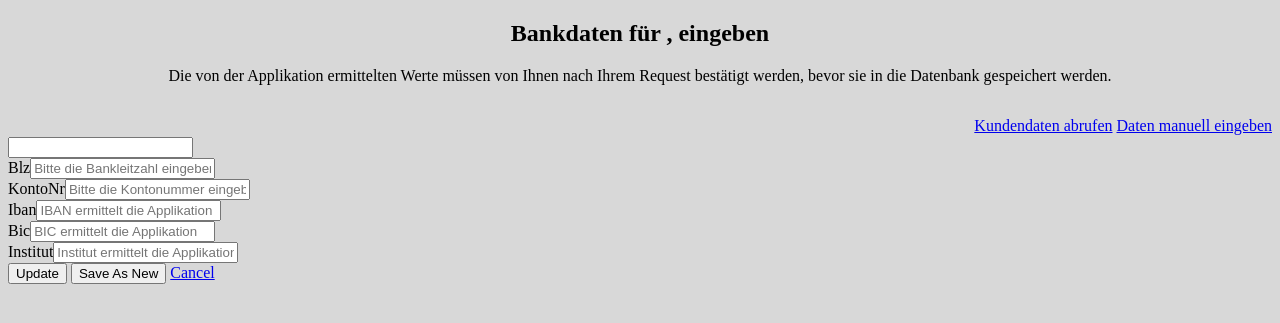
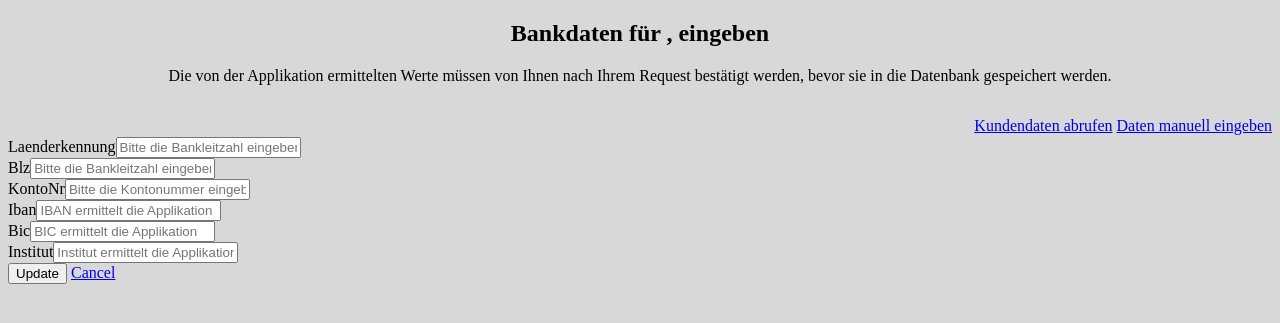
Before and after one commit to tklustig/yii2_ErkanImmo, a Yii app: template backend/views/bankverbindung/create.php in a window 1280 px wide. Shown: the top 323 px of the page. Run offline with PHP 8.4 and a stand-in for Yii, Linux system fonts and the light colour scheme; the template is opened without the code that fills it, so the values that code supplies are empty; form fields are guessed from the names that the template uses; some libraries are stand-ins or nearby versions.

Commit message:
Bankdaten erzeugen:Jquery:Teil1

```diff
--- a/backend/models/Bankverbindung.php
+++ b/backend/models/Bankverbindung.php
@@ -9,7 +9,8 @@ class Bankverbindung extends BaseBankverbindung {
 
     public function rules() {
         return array_replace_recursive(parent::rules(), [
-            [['laenderkennung', 'blz', 'kontoNr'], 'required'],
+           [['laenderkennung', 'blz', 'kontoNr'], 'required', 'except' => 'create_Bankverbindung'],
+            [['laenderkennung', 'blz', 'kontoNr'], 'safe', 'on' => 'create_Bankverbindung'],
             [['blz', 'kontoNr', 'angelegt_von', 'aktualisiert_von'], 'integer'],
             [['angelegt_am', 'aktualisiert_am'], 'safe'],
             [['laenderkennung'], 'string', 'max' => 3],
--- a/backend/models/base/Bankverbindung.php
+++ b/backend/models/base/Bankverbindung.php
@@ -19,7 +19,8 @@ class Bankverbindung extends \yii\db\ActiveRecord {
 
     public function rules() {
         return [
-            [['laenderkennung', 'blz', 'kontoNr'], 'required'],
+            [['laenderkennung', 'blz', 'kontoNr'], 'required', 'except' => 'create_Bankverbindung'],
+            [['laenderkennung', 'blz', 'kontoNr'], 'safe', 'on' => 'create_Bankverbindung'],
             [['blz', 'kontoNr', 'angelegt_von', 'aktualisiert_von'], 'integer'],
             [['angelegt_am', 'aktualisiert_am'], 'safe'],
             [['laenderkennung'], 'string', 'max' => 3],
--- a/backend/views/bankverbindung/_form.php
+++ b/backend/views/bankverbindung/_form.php
@@ -17,24 +17,19 @@ use kartik\widgets\ActiveForm;
 
     <?= $form->errorSummary($model); ?>
     <br><br>
-    <div class="col-md-4">
+    <div class="col-md-12">
         <?=
-        $form->field($model, 'laenderkennung')->widget(\kartik\widgets\Select2::classname(), [
-            'data' => \yii\helpers\ArrayHelper::map(\backend\models\LLaenderkennung::find()->orderBy('code')->asArray()->all(), 'code', 'code'),
-            'options' => ['placeholder' => Yii::t('app', 'Länderkennung')],
-            'pluginOptions' => [
-                'allowClear' => true
-            ],
-        ])->label(false);
+        $form->field($model, 'laenderkennung', ['addon' => [
+                'prepend' => ['content' => 'Länderkennung'], 'append' => ['content' => 'in der manuellen Eingabe ist eine DropDownBox']]])->textInput(['maxlength' => true, 'placeholder' => 'Bitte die Bankleitzahl eingeben'])
         ?>
     </div>
-    <div class="col-md-4">
+    <div class="col-md-6">
         <?=
         $form->field($model, 'blz', ['addon' => [
                 'prepend' => ['content' => 'BLZ']]])->textInput(['maxlength' => true, 'placeholder' => 'Bitte die Bankleitzahl eingeben'])
         ?>
     </div>
-    <div class="col-md-4">
+    <div class="col-md-6">
         <?=
         $form->field($model, 'kontoNr', ['addon' => [
                 'prepend' => ['content' => 'Kontonummer']]])->textInput(['maxlength' => true, 'placeholder' => 'Bitte die Kontonummer eingeben'])
@@ -62,9 +57,6 @@ use kartik\widgets\ActiveForm;
         <?php if (Yii::$app->controller->action->id != 'save-as-new'): ?>
             <?= Html::submitButton($model->isNewRecord ? Yii::t('app', 'Create') : Yii::t('app', 'Update'), ['class' => $model->isNewRecord ? 'btn btn-success' : 'btn btn-primary']) ?>
         <?php endif; ?>
-        <?php if (Yii::$app->controller->action->id != 'create'): ?>
-            <?= Html::submitButton(Yii::t('app', 'Save As New'), ['class' => 'btn btn-info', 'value' => '1', 'name' => '_asnew']) ?>
-        <?php endif; ?>
         <?= Html::a(Yii::t('app', 'Cancel'), ['/site/index'], ['class' => 'btn btn-danger']) ?>
     </div>
     <?php ActiveForm::end(); ?>
--- a/backend/views/bankverbindung/ibandata.php
+++ b/backend/views/bankverbindung/ibandata.php
@@ -14,47 +14,55 @@ use kartik\widgets\ActiveForm;
                     'showLabels' => false
     ]]);
     ?>
-
-    <?= $form->errorSummary($model); ?>
     <br><br><br>
     <div class="col-md-4">
         <?=
+        $form->field($model, 'laenderkennung', ['addon' => [
+                'prepend' => ['content' => 'Länderkennung']]])->widget(\kartik\widgets\Select2::classname(), [
+            'data' => \yii\helpers\ArrayHelper::map(\backend\models\LLaenderkennung::find()->orderBy('code')->asArray()->all(), 'code', 'code'),
+            'options' => ['placeholder' => Yii::t('app', 'Länderkennung')],
+            'id' => 'idiban',
+            'name' => 'abcfg',
+            'pluginOptions' => [
+                'allowClear' => true
+            ],
+        ])->label(false);
+        ?>
+    </div>
+    <div class="col-md-4">
+        <?=
         $form->field($model, 'iban', ['addon' => [
-                'prepend' => ['content' => 'IBAN']]])->textInput(['maxlength' => true, 'placeholder' => 'IBAN ermittelt die Applikation'])
+                'prepend' => ['content' => 'IBAN'], 'append' => ['content' => '22-stellig']]])->textInput(['maxlength' => true, 'placeholder' => 'Bitte die IBAN eingeben'])
         ?>
     </div>
     <div class="col-md-4">
         <?=
         $form->field($model, 'bic', ['addon' => [
-                'prepend' => ['content' => 'BIC']]])->textInput(['maxlength' => true, 'placeholder' => 'BIC ermittelt die Applikation'])
+                'prepend' => ['content' => 'BIC'], 'append' => ['content' => '11-stellig']]])->textInput(['maxlength' => true, 'placeholder' => 'BIC ermittelt die Applikation'])
         ?>
     </div>
     <div class="col-md-4">
         <?=
         $form->field($model, 'institut', ['addon' => [
-                'prepend' => ['content' => 'Institut']]])->textInput(['maxlength' => true, 'placeholder' => 'Institut ermittelt die Applikation'])
+                'prepend' => ['content' => 'Institut']]])->textInput(['maxlength' => true, 'placeholder' => 'Bitte das Institut eingeben'])
         ?>
     </div>
-    <div class="col-md-6">
+    <div class="col-md-4">
         <?=
         $form->field($model, 'blz', ['addon' => [
                 'prepend' => ['content' => 'BLZ'], 'append' => ['content' => 'ermittelt die Applikation']]])->textInput(['maxlength' => true, 'placeholder' => 'BLZ ermittelt die Applikation', 'readonly' => true])
         ?>
     </div>
-    <div class="col-md-6">
+    <div class="col-md-4">
         <?=
         $form->field($model, 'kontoNr', ['addon' => [
-                'prepend' => ['content' => 'Kontonummer'], 'append' => ['content' => 'ermittelt die Applikation']]])->textInput(['maxlength' => true, 'placeholder' => 'Kontonummer ermittelt die Applikation', 'readonly' => true])
+                'prepend' => ['content' => 'Kontonummer'], 'append' => ['content' => 'ermittelt die Applikation']]])->textInput(['maxlength' => true, 'readonly' => true])
         ?>
     </div>
     <div class="form-group">
         <?php if (Yii::$app->controller->action->id != 'save-as-new'): ?>
-            <?= Html::submitButton($model->isNewRecord ? Yii::t('app', 'Create') : Yii::t('app', 'Update'), ['class' => $model->isNewRecord ? 'btn btn-success' : 'btn btn-primary']) ?>
+            <?= Html::submitButton($model->isNewRecord ? Yii::t('app', 'Create') : Yii::t('app', 'Update'), ['class' => $model->isNewRecord ? 'btn btn-success' : 'btn btn-primary', 'name' => 'submit', 'value' => 'submitIbanData']) ?>
         <?php endif; ?>
-        <?php if (Yii::$app->controller->action->id != 'create'): ?>
-            <?= Html::submitButton(Yii::t('app', 'Save As New'), ['class' => 'btn btn-info', 'value' => '1', 'name' => '_asnew']) ?>
-        <?php endif; ?>
-        <?= Html::a(Yii::t('app', 'Cancel'), ['/site/index'], ['class' => 'btn btn-danger']) ?>
     </div>
 
     <?php ActiveForm::end(); ?>
```
Also changed, not shown: backend/controllers/BankverbindungController.php (+49 -10 lines).
